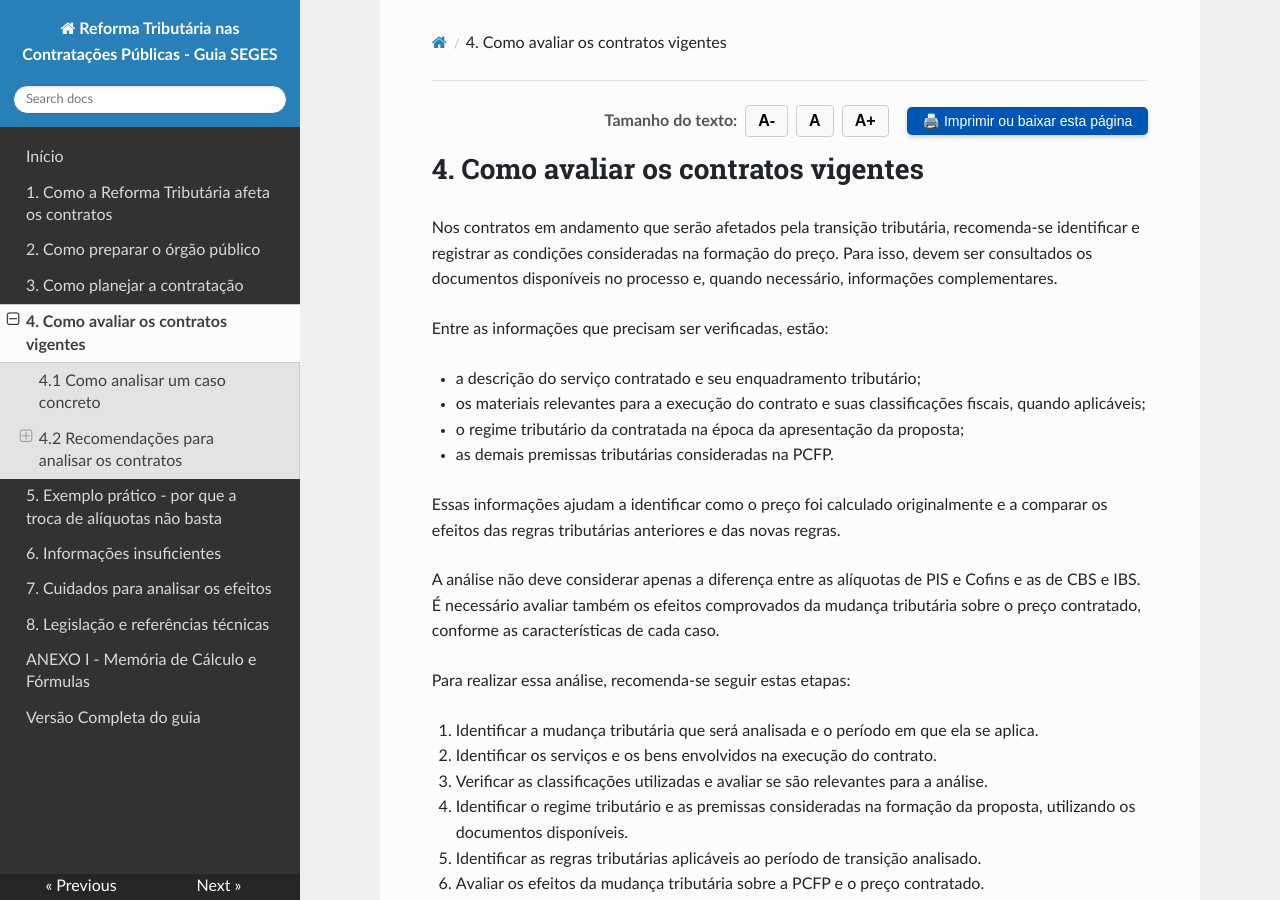
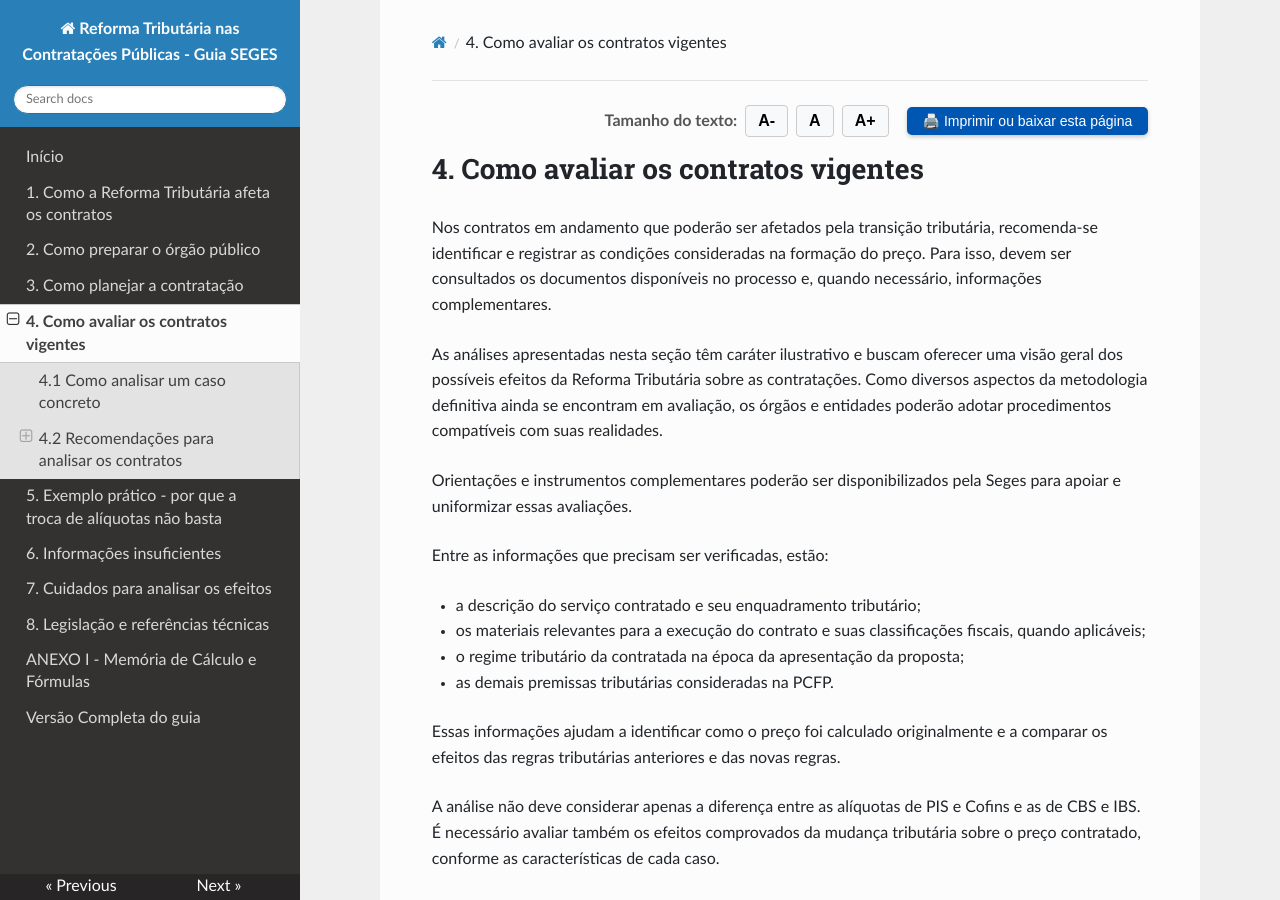
Before and after one commit to emilix10-bit/guia-RT2026-dedicacao-exclusiva, an MkDocs documentation site: the page built from docs/04-avaliacao-contratos-vigentes.md, in a window 1280 px wide and 900 px high. Built offline with MkDocs 1.6.1, drawn with Linux system fonts in a browser that asks for light colours; nearby versions of some CDN libraries.

Commit message:
Clarify evaluation of ongoing contracts under tax transition
Updated language to clarify the impact of tax transition on ongoing contracts and added illustrative analysis context.

```diff
--- a/docs/04-avaliacao-contratos-vigentes.md
+++ b/docs/04-avaliacao-contratos-vigentes.md
@@ -11,7 +11,11 @@
 
 # 4. Como avaliar os contratos vigentes
 
-Nos contratos em andamento que serão afetados pela transição tributária, recomenda-se identificar e registrar as condições consideradas na formação do preço. Para isso, devem ser consultados os documentos disponíveis no processo e, quando necessário, informações complementares.
+Nos contratos em andamento que poderão ser afetados pela transição tributária, recomenda-se identificar e registrar as condições consideradas na formação do preço. Para isso, devem ser consultados os documentos disponíveis no processo e, quando necessário, informações complementares.
+
+As análises apresentadas nesta seção têm caráter ilustrativo e buscam oferecer uma visão geral dos possíveis efeitos da Reforma Tributária sobre as contratações. Como diversos aspectos da metodologia definitiva ainda se encontram em avaliação, os órgãos e entidades poderão adotar procedimentos compatíveis com suas realidades.
+
+Orientações e instrumentos complementares poderão ser disponibilizados pela Seges para apoiar e uniformizar essas avaliações.
 
 Entre as informações que precisam ser verificadas, estão:
 
```
